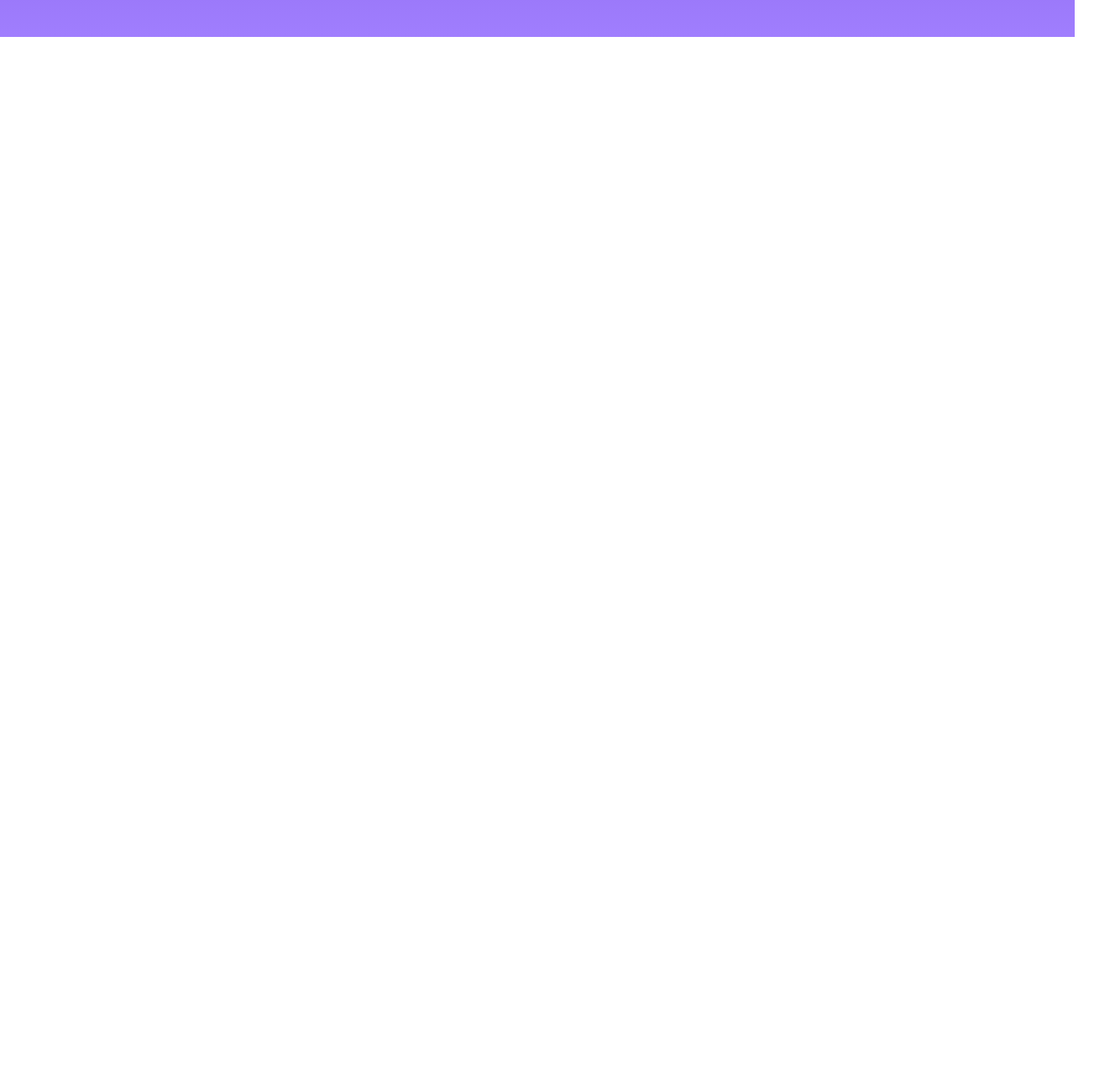
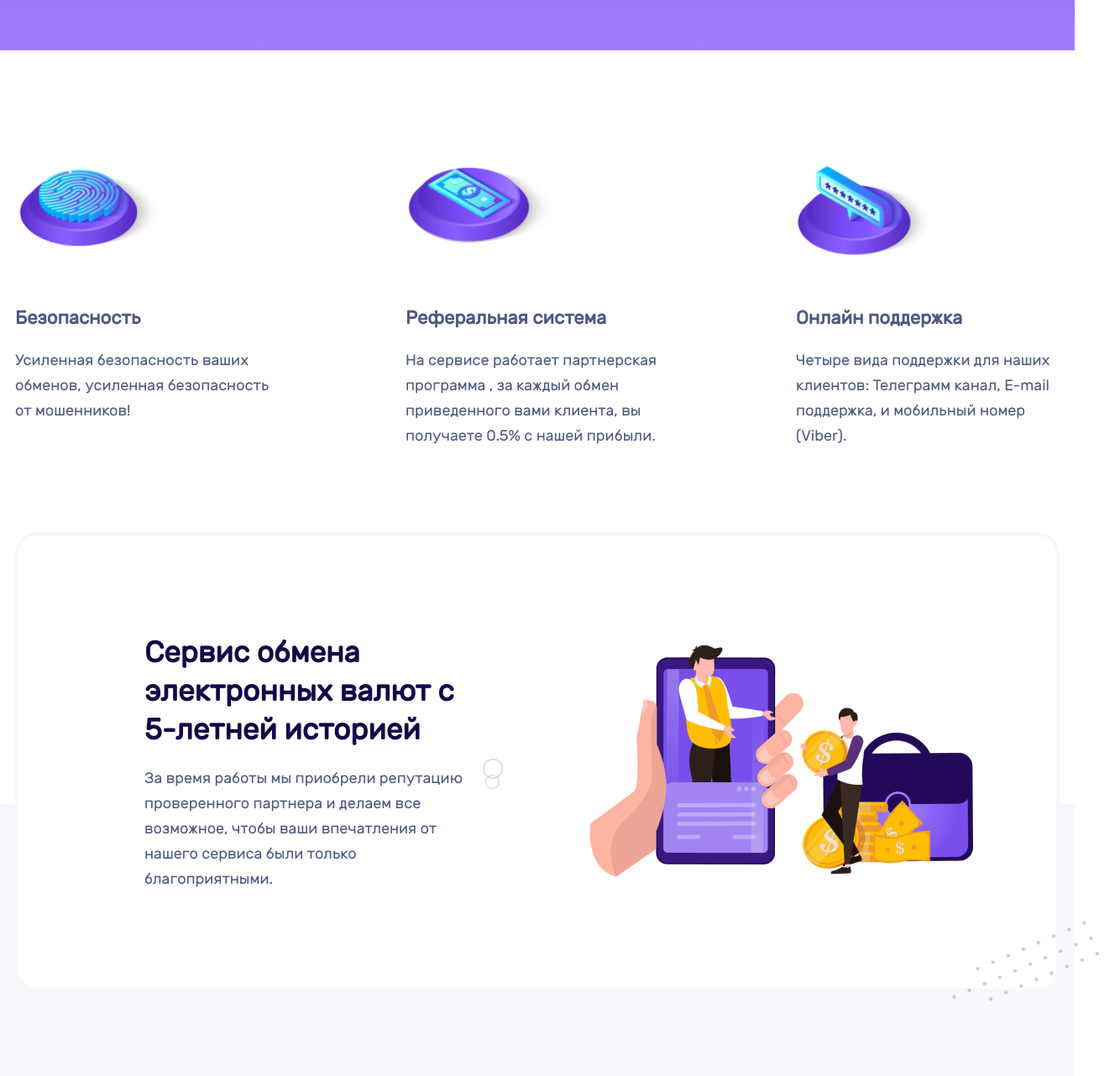
Before and after one commit to terrokt/newpj, a plain HTML site: page index.html in a window 1280 px wide. Shown: the part 771-2053 px from the top of the page at 84% size, 1328 px wide, since content can reach past the window. Before the commit the page ends 815 px from the top, so only its background shows below. Drawn offline with Linux system fonts and the light colour scheme.

Commit message:
Добавил секцию

```diff
--- a/index.html
+++ b/index.html
@@ -77,6 +77,78 @@
         <img class= "hero-bg__img-pic img-pic__3"src="./img/3.png" alt="">
         <img class= "hero-bg__img-pic img-pic__4"src="./img/4.png" alt="">
       </div>
+      <div class="hero-bg__imgr">
+        <img src="./img/5.png" alt="" class="hero-bg__img-pic img-pic__5">
+        <img src="./img/6.png" alt="" class="hero-bg__img-pic img-pic__6">
+      </div>
+    </section>
+    <section class="description">
+      <div class="container">
+        <div class="description-content">
+          <div class="description-content__item">
+            <img src="./img/desc1.png" alt="" class="description__item-img">
+            <h3 class="description__item-title">
+              Безопасность
+            </h3>
+            <span class="description__item-text">
+              Усиленная безопасность ваших обменов, усиленная безопасность от мошенников!
+            </span>
+
+          </div>
+          <div class="description-content__item">
+            <img src="./img/desc2.png" alt="" class="description__item-img">
+            <h3 class="description__item-title">
+              Реферальная система
+            </h3>
+            <span class="description__item-text">
+              На сервисе работает партнерская программа , за каждый обмен приведенного вами клиента, вы получаете 0.5% с нашей прибыли.
+            </span>
+          </div>
+          <div class="description-content__item">
+            <img src="./img/desc3.png" alt="" class="description__item-img">
+            <h3 class="description__item-title">
+              Онлайн поддержка
+            </h3>
+            <span class="description__item-text">
+              Четыре вида поддержки для наших клиентов:  Телеграмм канал, E-mail поддержка, и мобильный номер (Viber).
+            </span>
+          </div>
+        </div>
+      </div>
+    </section>
+    <section class="history">
+      <div class="container">
+        <div class="history-content">
+          <div class="history-content__text">
+            <h2 class="history-content__title">
+              Сервис обмена электронных
+              валют с 5-летней историей
+            </h2>
+            <span class="history-content__description">
+              За время работы мы приобрели репутацию проверенного партнера и делаем все возможное, чтобы ваши впечатления от нашего сервиса были только благоприятными.
+            </span>
+          </div>
+          <div class="history-content__capture">
+            <img src="./img/history_img.png" alt="">
+          </div>
+          <div class="bg-picture">
+            <img src="./img/historybg.png" alt="">
+          </div>
+          <div class="bg-picture2">
+            <img src="./img/historybg2.png" alt="">
+          </div>
+        </div>
+        <div class="bg-picture3">
+          <img src="./img/historybg3.png" alt="">
+        </div>
+      </div>
+    </section>
+    <section class="currency">
+      <div class="container">
+        <div class="currency-content">
+
+        </div>
+      </div>
     </section>
   </header>
   <main class="main"></main>
--- a/sass/_interface.sass
+++ b/sass/_interface.sass
@@ -5,8 +5,9 @@ body
   padding: 0
   +RubikReg
 img
-  width: 100%
+  max-width: 100%
   height: auto
+
 .container
   max-width: 1244px
   width: 98%
--- /dev/null
+++ b/sass/components/_description.sass
@@ -0,0 +1,18 @@
+.description
+  padding-top: 100px
+  padding-bottom: 100px
+  &-content
+    display: flex
+    align-items: baseline
+    justify-content: space-between
+    &__item
+      flex-basis: 33%
+      max-width: 314px
+  &__item
+    &-title
+      color: #4E5983
+      font-size: 22px
+    &-text
+      color: #4E5983
+      font-size: 18px
+      line-height: 30px
--- a/sass/components/_hero.sass
+++ b/sass/components/_hero.sass
@@ -1,7 +1,7 @@
 .hero
   position: relative
   padding-top: 115px
-  padding-bottom: 84px
+  padding-bottom: 100px
   background: linear-gradient(to bottom, #562EC2, #A07EFE)
   &-bg
     &__img
@@ -12,6 +12,13 @@
       height: 443px
       &-pic
         position: absolute
+    &__imgr
+      position: absolute
+      top: 75px
+      right: 0
+      height: 300px
+      width: 400px
+
 
   &-title
     font-size: 60px
@@ -35,6 +42,7 @@
     border-radius: 15px
     padding: 75px 90px 75px 90px
     opacity: 0.9
+    z-index: 1
 .card
   &-form
     display: flex
@@ -104,3 +112,7 @@
       width: 100px
       top: 20px
       left: 100px
+    &__6
+      top: 180px
+      right: 50px
+      width: 160px
--- /dev/null
+++ b/sass/components/_history.sass
@@ -0,0 +1,46 @@
+.history
+  background: linear-gradient(to bottom, #ffffff 50%, #F7F8FD 50%)
+  padding-bottom: 100px
+  position: relative
+  &-content
+    z-index: 5
+    padding-top: 100px
+    padding-left: 150px
+    padding-bottom: 100px
+    border: 4px solid #F7F8FD
+    border-radius: 26px
+    background: #ffffff
+    display: flex
+    align-items: center
+    position: relative
+    justify-content: space-between
+    &__text
+      max-width: 400px
+    &__title
+      font-size: 35px
+      color: #160647
+      line-height: 46px
+      margin: 0
+    &__description
+      color: #4E5983
+      font-size: 18px
+      line-height: 30px
+      margin-top: 20px
+      display: inline-block
+.bg
+  &-picture
+    width: 150px
+    height: 150px
+    position: absolute
+    top: 40%
+    left: 40%
+  &-picture2
+    position: absolute
+    bottom: -80px
+    right: -70px
+  &-picture3
+    position: absolute
+    top: 0
+    left: 40px
+    z-index: 1
+    width: 270px
--- a/sass/style.sass
+++ b/sass/style.sass
@@ -2,3 +2,6 @@
 @import interface
 @import components/header-menu
 @import components/hero
+@import components/description
+@import components/history
+@import components/currency
```
Also changed, not shown: css/style.css, img/5.png (added), img/6.png (added), img/desc1.png (added), img/desc2.png (added), img/desc3.png (added), img/history_img.png (added), img/historybg.png (added), img/historybg2.png (added), img/historybg3.png (added), sass/components/_currency.sass (added), 1 other file.
